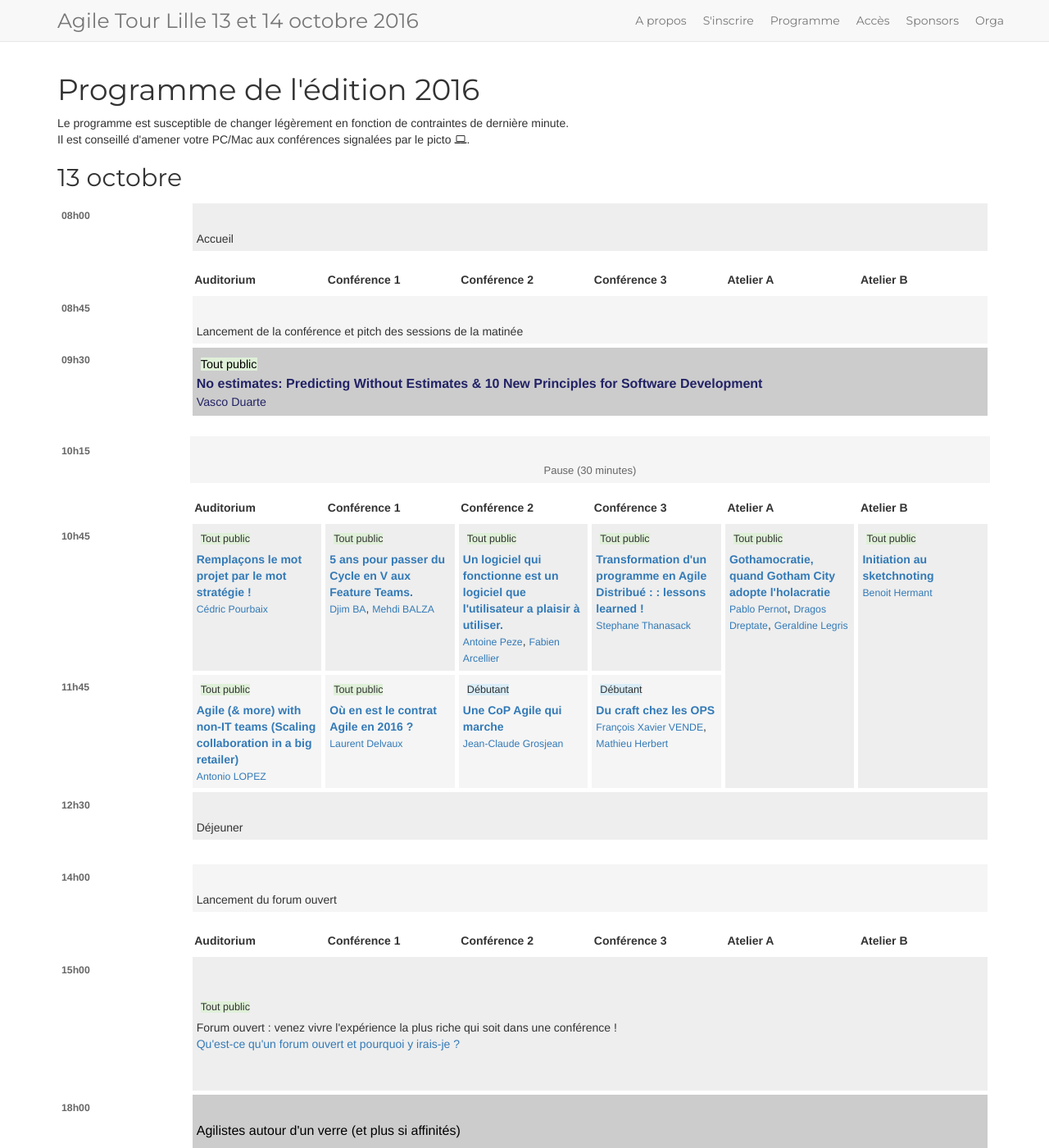
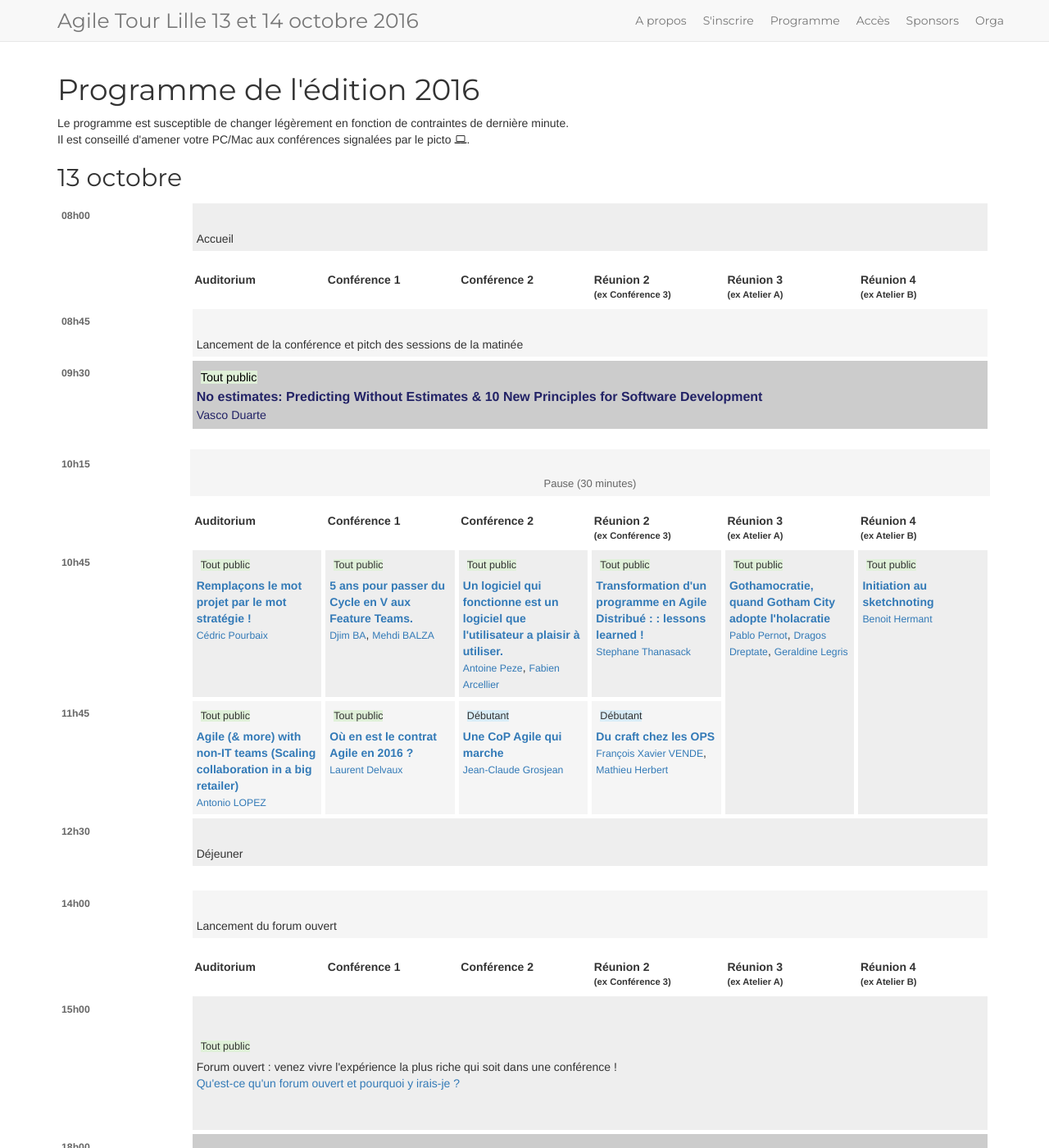
Before and after one commit to jak78/agile-tour-lille-2017, a Jekyll site: the page built from page-programme.html, in a window 1280 px wide and 1400 px high. Shown: the whole window at 82% size. Built offline with Jekyll 4.4.1, drawn with Linux system fonts in a browser that asks for light colours; nearby versions of some CDN libraries; some of the changed text lies outside the part shown.

Commit message:
update room

```diff
--- a/_data/rooms.yml
+++ b/_data/rooms.yml
@@ -1,6 +1,6 @@
 - Auditorium
 - Conférence 1
 - Conférence 2
-- Conférence 3 <!--div style="font-size:0.8em">(en Réunion 2)</div-->
-- Atelier A <!--div style="font-size:0.8em">(en Réunion 3)</div-->
-- Atelier B <!--div style="font-size:0.8em">(en Réunion 4)</div-->
+- Réunion 2 <div style="font-size:0.8em">(ex Conférence 3)</div>
+- Réunion 3 <div style="font-size:0.8em">(ex Atelier A)</div>
+- Réunion 4 <div style="font-size:0.8em">(ex Atelier B)</div>
```
